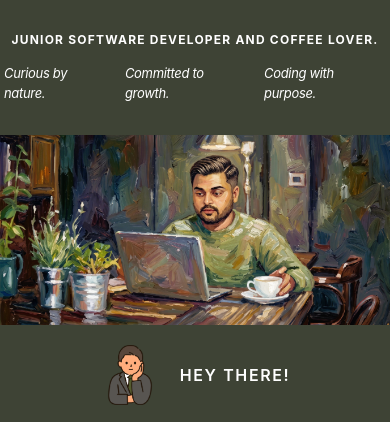
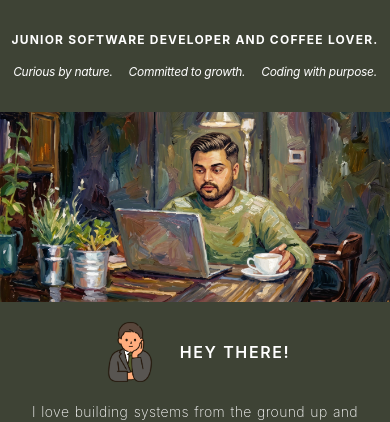
Before and after one commit to ShaheenMohammed/personal-website, a React (Vite) app: page / in a window 390 px wide. Shown: the part 140-562 px from the top of the page. Built offline with nearby package versions, Linux system fonts and the light colour scheme.

Commit message:
update website

```diff
--- a/src/components/Intro.tsx
+++ b/src/components/Intro.tsx
@@ -1,11 +1,11 @@
 function Intro() {
   return (
-    <div className="place-items-center font-editorial text-white">
-        <h3 className="text-center font-bold tracking-widest text-xs pt-8 px-2 md:pt-10 md:text-xl xl:text-2xl xl:pt-20 2xl:pt-25 2xl:text-4xl 2xl:pb-20">
+    <div className="flex flex-col justify center place-items-center font-editorial text-white">
+        <h3 className="text-center font-bold tracking-widest text-xs pt-8 px-1 md:pt-10 md:text-xl xl:text-2xl xl:pt-20 2xl:pt-25 2xl:text-4xl 2xl:pb-20">
           JUNIOR SOFTWARE DEVELOPER AND COFFEE LOVER.
         </h3>
 
-        <div className="flex justify-between italic tracking-tight text-[13px] px-1 pt-4 pb-8 gap-4 md:pt-8 md:pb-10 md:gap-13 md:text-2xl xl:pt-15 xl:pb-20 xl:text-4xl xl:gap-30 2xl:gap-40 2xl:text-6xl 2xl:pb-30">
+        <div className="flex justify-between italic tracking-tight text-xs px-2 pt-4 pb-8 gap-4 md:pt-8 md:pb-10 md:gap-13 md:text-2xl xl:pt-15 xl:pb-20 xl:text-4xl xl:gap-30 2xl:gap-40 2xl:text-6xl 2xl:pb-30">
           <h3>Curious by nature.</h3>
           <h3>Committed to growth.</h3>
           <h3>Coding with purpose.</h3>
--- a/src/components/layouts/Footer.tsx
+++ b/src/components/layouts/Footer.tsx
@@ -6,7 +6,7 @@ import Linkedin from "../../assets/icons/linkedin.svg"
 
 function Footer() {
   return (
-    <footer className="tracking-wider justify-center place-items-center py-3 bg-[#C2C8CC]">
+    <footer className="flex flex-col tracking-wider justify-center place-items-center py-3 bg-[#C2C8CC]">
       <h2 className="text-xs font-semibold md:text-2xl xl:text-4xl 2xl:text-6xl">LET'S BUILD SOMETHING AMAZING TOGETHER</h2>
       <div className="flex place-items-center gap-13 xl:gap-50 py-3 xl:py-8  ">
         <a href="https://github.com/ShaheenMohammed/">
--- a/src/components/layouts/Header.tsx
+++ b/src/components/layouts/Header.tsx
@@ -3,10 +3,6 @@ import { RosetteIcon } from "../../assets/icons/RosetteIcon"
 function Header() {
   return (
     <header className = "mx-auto text-white">
-      <h1 className="pt-5 px-2 md:px-8 md:pt-8 md:text-2xl xl:pt-10 xl:pl-10 xl:text-4xl 2xl:pl-20 2xl:pt-25 2xl:text-6xl">
-        <span className="italic tracking-tight">SHAHEEN</span>
-        <span className="font-bold tracking-tight">MOHAMMED</span>
-      </h1>
       <section className="flex justify-center text-center xl:pt-10 2xl:pt-20">
         <div className="flex justify-between place-items-center font-extralight pt-8 gap-4 text-xs md:gap-6 md:pt-9 md:text-sm xl:text-lg xl:pt-10 xl:gap-8 2xl:text-xl 2xl:gap-8">
           <RosetteIcon className="w-16 md:w-25 xl:w-40 2xl:w-50" />
--- a/src/pages/Home.tsx
+++ b/src/pages/Home.tsx
@@ -8,14 +8,20 @@ import photo from "../assets/images/personal-website-photo-crop.jpg"
 function Home() {
 
   return (
-    <div>
+<div className="min-h-screen flex flex-col">
+      <h1 className="text-white pt-5 px-2 md:px-8 md:pt-8 md:text-2xl xl:pt-10 xl:pl-10 xl:text-4xl 2xl:pl-20 2xl:pt-25 2xl:text-6xl">
+        <span className="italic tracking-tight">SHAHEEN</span>
+        <span className="font-bold tracking-tight">MOHAMMED</span>
+      </h1>
       <Header />
-      <Intro />
-      <div>
-        <img className="object-stretch w-full" src= {photo}/>
-      </div>
-      <Hero />
-      <Projects />
+      <main className="flex-1">
+        <Intro />
+        <div>
+          <img className="w-full object-stretch" src={photo} />
+        </div>
+        <Hero />
+        <Projects />
+      </main>
       <Footer />
     </div>
   )
```
